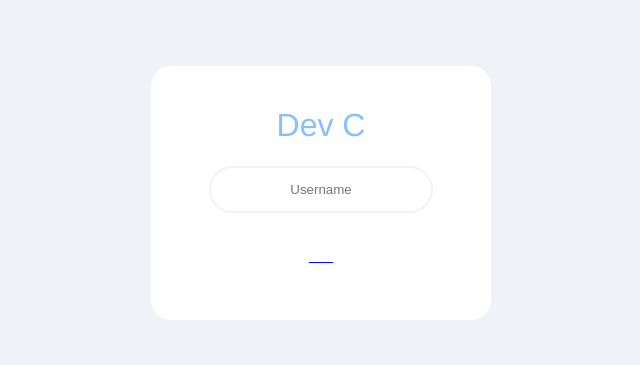
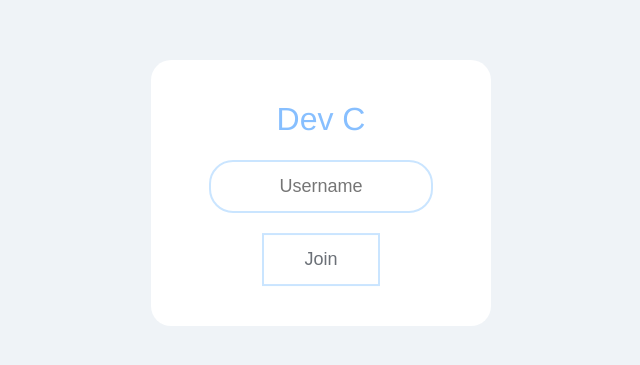
Before and after one commit to Cyebukayire/devc, a Vue app: page / in a window 1280 px wide. Shown: the part 207-572 px from the top of the page, without its empty margins (319-959 px from the left). Built offline with nearby package versions, Linux system fonts and the light colour scheme.

Commit message:
Updated login page styles

```diff
--- a/src/views/Join.vue
+++ b/src/views/Join.vue
@@ -52,13 +52,14 @@ export default {
   display: block;
   margin: 5px auto;
   text-align: center;
-  border: 2px solid #eff3f7;
+  border: 2px solid #cae5ff;
   padding: 14px 10px;
   width: 200px;
   outline: none;
-  color: white;
+  color: rgb(107, 112, 119);
   border-radius: 24px;
   transition: 0.5s;
+  font-size: 18px;
 }
 .box input[type = "text"]:focus{
   border-color: #87bfff;
@@ -70,10 +71,12 @@ export default {
   display: block;
   margin: 20px auto;
   text-align: center;
-  border: 2px solid white;
+  border: 2px solid #cae5ff;
   padding: 14px 40px;
   outline: none;
-  color: white;
+  font-style: normal;
+  font-size: 18px;
+  color: rgb(107, 112, 119);
   transition: 0.25s;
   cursor: pointer;
 }
@@ -84,6 +87,9 @@ export default {
   /* background: #D4AC0D; */
   border-radius: 24px;
 }
+a{
+  text-decoration: none;
+}
 
 
 </style>
```
